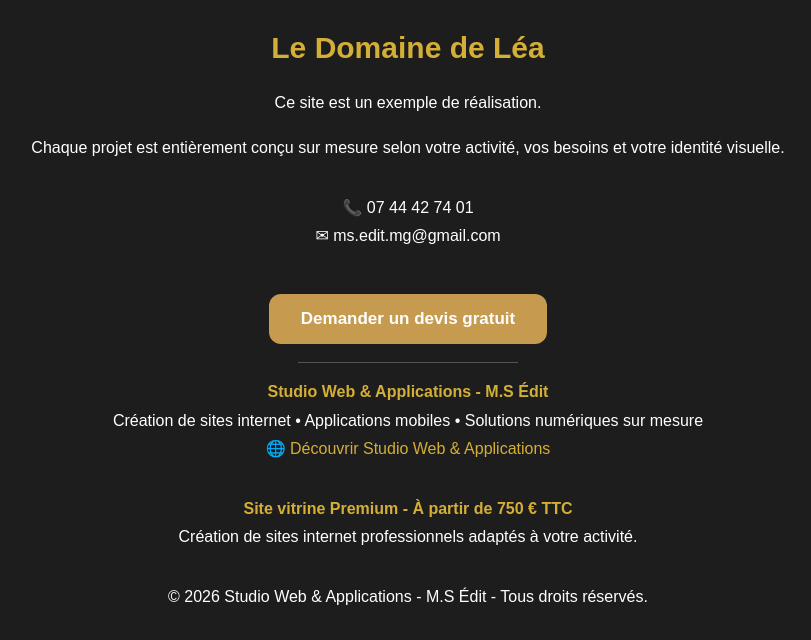
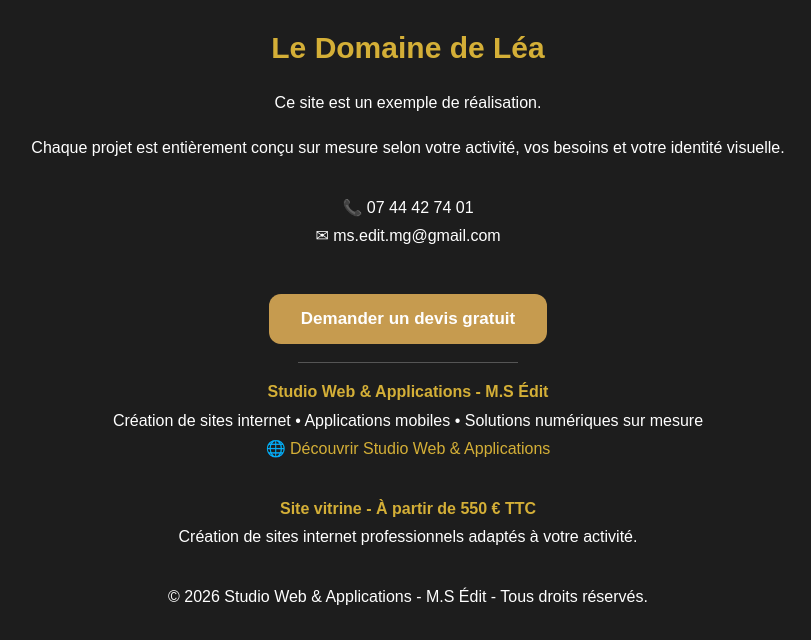
Before and after one commit to MSEDIT-1304/demo-le-domaine-de-lea, a Flask app: page /photos in a window 1280 px wide. Shown: the part 2061-2701 px from the top of the page, without its empty margins (232-1043 px from the left). Run offline with Flask 3, Linux system fonts and the light colour scheme.

Commit message:
Update photos.html

```diff
--- a/templates/photos.html
+++ b/templates/photos.html
@@ -166,7 +166,7 @@ Découvrir Studio Web & Applications
 
 <p>
 
-<strong>Site vitrine Premium - À partir de 750 € TTC</strong>
+<strong>Site vitrine - À partir de 550 € TTC</strong>
 
 </p>
 
```
